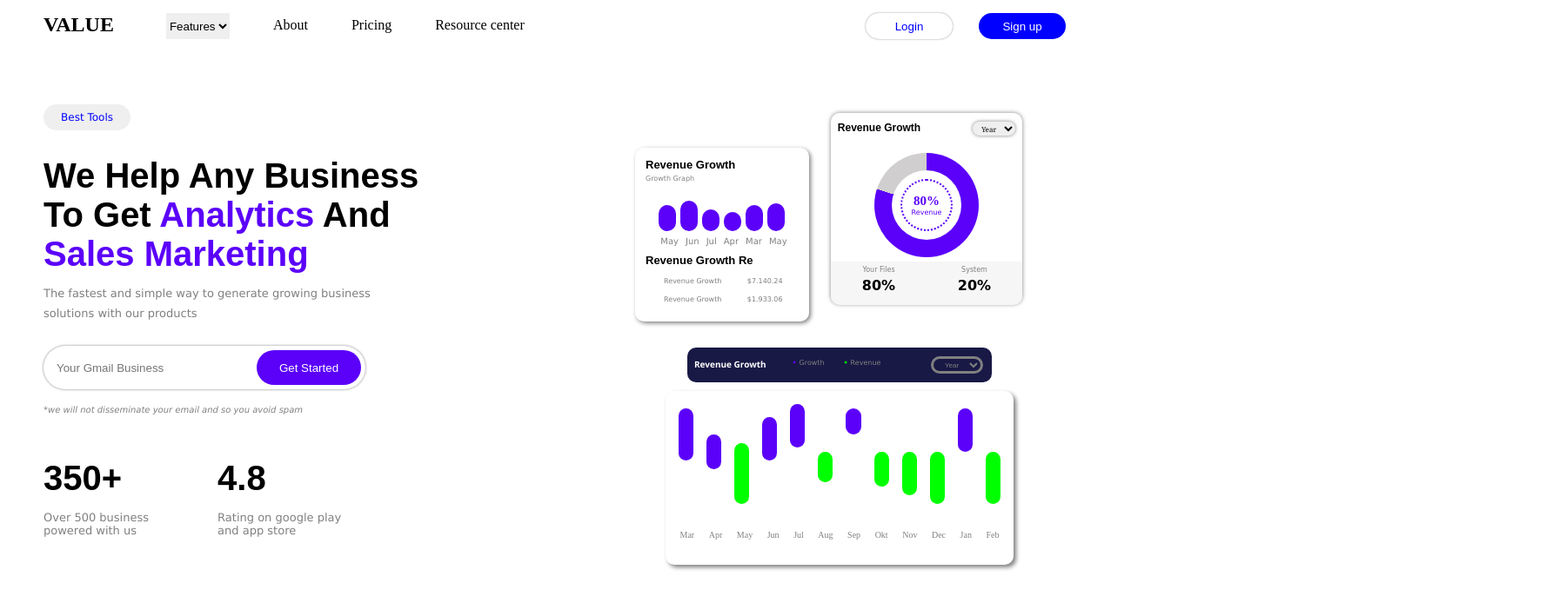
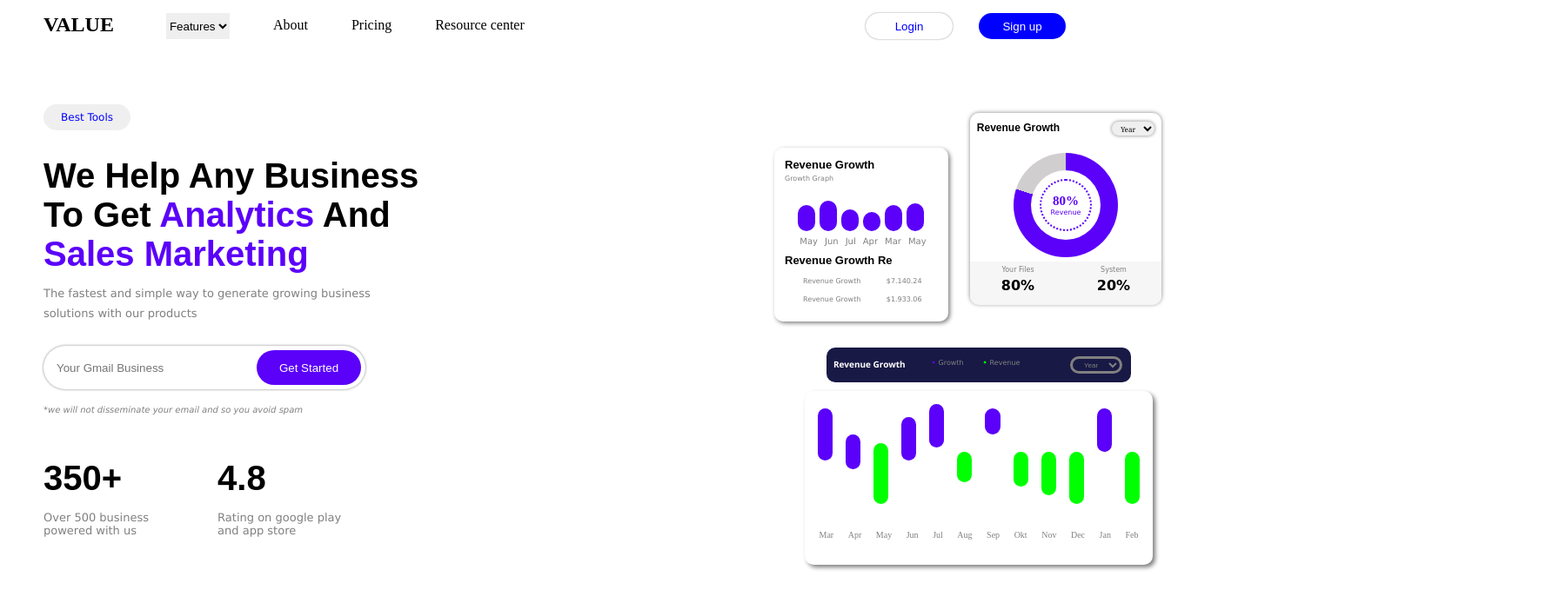
Before and after one commit to Lutfiarsya/SlicingWeb, a plain HTML site: page index.html in a window 1280 px wide. Shown: the whole page at 87% size, 1800 px wide, since content can reach past the window. Drawn offline with Linux system fonts and the light colour scheme.

Commit message:
firstcommit

```diff
--- a/style.css
+++ b/style.css
@@ -147,7 +147,7 @@ span{
 
 #RightContent{
     width: 640px;
-    margin:75px 50px;
+    margin:75px 210px;
 }
 
 .Chart{
```
